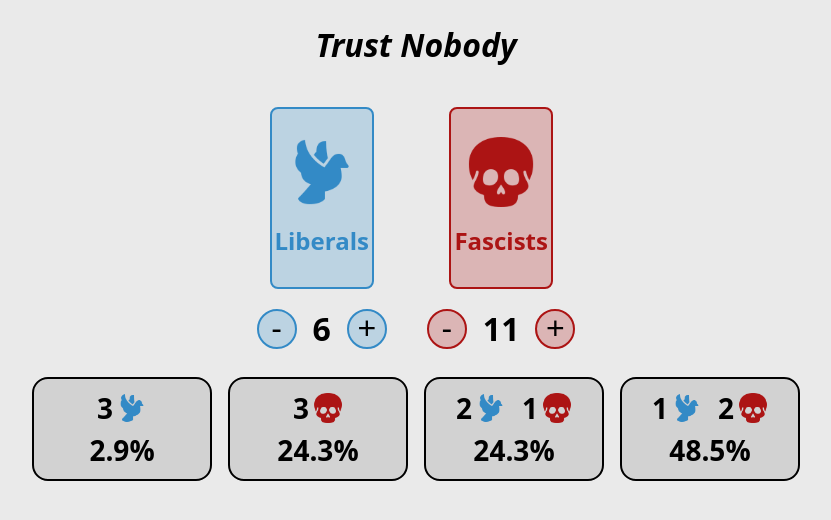
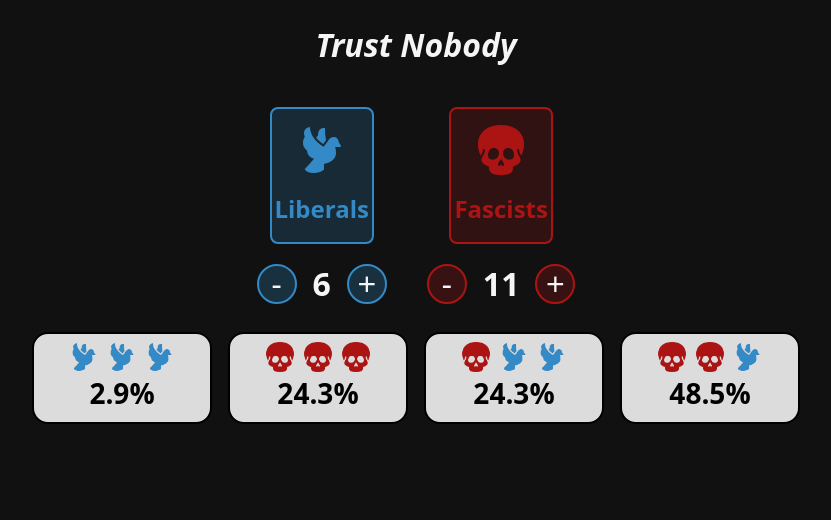
Before and after one commit to vijo95/probability-sh, a React (Vite) app: page / in a window 1280 px wide. Shown: the top 520 px of the page, without its empty margins (224-1055 px from the left). Built offline with nearby package versions, Linux system fonts and the light colour scheme.

Commit message:
refactor

```diff
--- a/src/App.css
+++ b/src/App.css
@@ -24,6 +24,7 @@
   align-items: center;
   justify-content: center;
   gap: 1rem;
+  color: whitesmoke;
 }
 
 .countBtn {
@@ -36,6 +37,7 @@
   align-items: center;
   font-size: 2rem;
   border: none;
+  color: whitesmoke;
 }
 
 .countFasBtn {
--- a/src/App.tsx
+++ b/src/App.tsx
@@ -9,7 +9,15 @@ function App() {
 
   return (
     <div className="root">
-      <h1 style={{ textAlign: "center", fontStyle: "italic" }}>Trust Nobody</h1>
+      <h1
+        style={{
+          textAlign: "center",
+          fontStyle: "italic",
+          color: "whitesmoke",
+        }}
+      >
+        Trust Nobody
+      </h1>
       <div className="count">
         <div className="policyCount">
           <LibPolicy />
--- a/src/components/drawProbability/drawProbability.css
+++ b/src/components/drawProbability/drawProbability.css
@@ -1,6 +1,6 @@
 .drawProbability {
   font-size: 1.75rem;
-  font-weight: 600;
+  font-weight: 700;
   text-align: center;
   display: flex;
   flex-direction: column;
@@ -8,7 +8,8 @@
   width: 160px;
   padding: 0.5rem;
   border-radius: 1rem;
-  background-color: rgba(0, 0, 0, 0.1);
+  background-color: rgba(255, 255, 255, 0.85);
+  color: black;
 
   img {
     width: 30px;
--- a/src/components/drawProbability/drawProbability.tsx
+++ b/src/components/drawProbability/drawProbability.tsx
@@ -40,42 +40,25 @@ const probability = ({ fas, lib, totalFas, totalLib }: Policies) => {
 };
 
 export const DrawProbability = ({ fas, lib, totalFas, totalLib }: Policies) => {
+  console.log(fas, lib);
   return (
     <div className="drawProbability">
       <div
         style={{
           display: "flex",
           alignItems: "center",
-          gap: "1rem",
           justifyContent: "center",
+          gap: "0.5rem",
         }}
       >
-        {0 < lib ? (
-          <div
-            style={{
-              display: "flex",
-              alignItems: "center",
-              justifyContent: "center",
-              gap: "0.25rem",
-            }}
-          >
-            <span>{lib}</span>
-            <img src={dove} />
-          </div>
-        ) : null}
-        {0 < fas ? (
-          <div
-            style={{
-              display: "flex",
-              alignItems: "center",
-              justifyContent: "center",
-              gap: "0.25rem",
-            }}
-          >
-            <span>{fas}</span>
-            <img src={skull} />
-          </div>
-        ) : null}
+        {Array.isArray(Array(fas)) &&
+          [...Array(fas)].map((_, index) => (
+            <img key={`fas-${index}`} src={skull} />
+          ))}
+        {Array.isArray(Array(lib)) &&
+          [...Array(lib)].map((_, index) => (
+            <img key={`lib-${index}`} src={dove} />
+          ))}
       </div>
       <span>{probability({ fas, lib, totalFas, totalLib })}%</span>
     </div>
--- a/src/components/policy/policy.css
+++ b/src/components/policy/policy.css
@@ -1,6 +1,6 @@
 .policy {
   width: 100px;
-  aspect-ratio: 9/16;
+  aspect-ratio: 12/16;
   border-radius: 8px;
   display: flex;
   flex-direction: column;
@@ -9,7 +9,7 @@
   gap: 1rem;
 
   img {
-    width: 70px;
+    width: 50px;
   }
 
   span {
@@ -19,7 +19,7 @@
 }
 
 .fasPolicy {
-  background-color: rgba(172, 20, 20, 0.25);
+  background-color: rgba(172, 20, 20, 0.2);
   border: 2px solid #ac1414;
 
   span {
@@ -28,7 +28,7 @@
 }
 
 .libPolicy {
-  background-color: rgba(51, 138, 198, 0.25);
+  background-color: rgba(51, 138, 198, 0.2);
   border: 2px solid #338ac6;
 
   span {
--- a/src/index.css
+++ b/src/index.css
@@ -3,7 +3,7 @@
   line-height: 1.5;
   font-weight: 400;
 
-  background-color: #eaeaea;
+  background-color: #111111;
 
   font-synthesis: none;
   text-rendering: optimizeLegibility;
```
